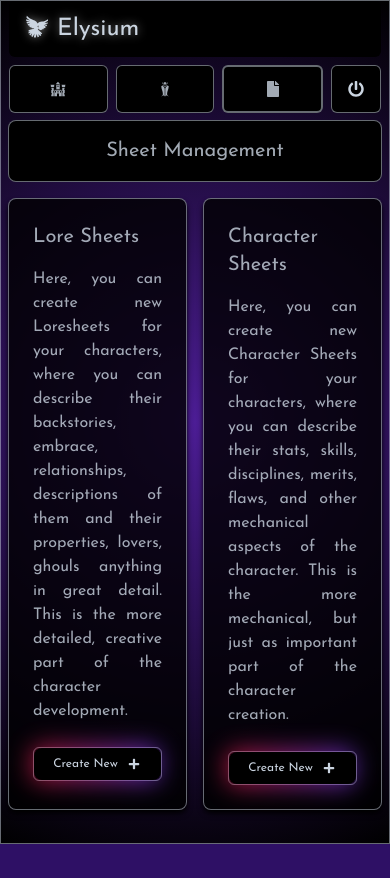
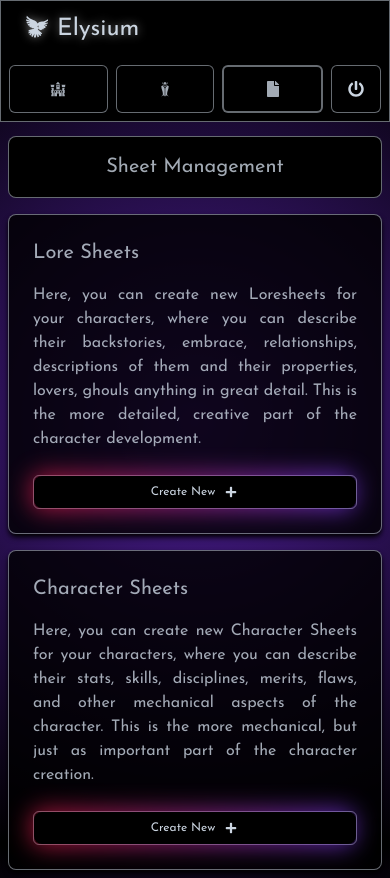
Before and after one commit to krisnemeth/Elysium, a Next.js app: page /dashboard/sheets in a window 390 px wide. Before the commit the page ends 844 px from the top, so only its background shows below. Built offline with nearby package versions, Linux system fonts and the light colour scheme.

Commit message:
fixed sheets page tiles arrangement on mobile

```diff
--- a/app/dashboard/layout.tsx
+++ b/app/dashboard/layout.tsx
@@ -7,7 +7,7 @@ export default function Layout({ children }: { children: React.ReactNode }) {
       <div className='w-full flex-none md:w-48 md:mx-2 md:my-4 bg-black shadow-md shadow-black'>
         <SideNav />
       </div>
-      <div className='flex-grow p-2 md:overflow-y-auto md:p-4 mt-28 md:mt-0'>
+      <div className='flex-grow p-2 md:overflow-y-auto md:p-4 mt-32 md:mt-0'>
         {children}
       </div>
     </div>
--- a/app/dashboard/sheets/page.tsx
+++ b/app/dashboard/sheets/page.tsx
@@ -14,7 +14,7 @@ export default function Sheets() {
         <h1 className='text-xl'>Sheet Management</h1>
       </div>
       <div className='flex flex-col items-center mt-4'>
-        <div className='grid grid-cols-12 gap-4 w-full'>
+        <div className='grid grid-cols-1 lg:grid-cols-12 gap-4 w-full'>
           <div className='flex flex-col w-full col-span-6 border border-slate-300/50 rounded-lg bg-black bg-opacity-80 shadow-md shadow-black'>
             <div className='flex flex-col p-6'>
               <h2 className='text-xl'>Lore Sheets</h2>
--- a/app/ui/dashboard/sidenav.tsx
+++ b/app/ui/dashboard/sidenav.tsx
@@ -7,7 +7,7 @@ import { GiDove } from 'react-icons/gi';
 
 export default function SideNav() {
   return (
-    <div className='z-50 fixed top-0 md:relative flex h-full w-full flex-col px-2 pb-2 xl:py-2 md:px-2 border border-slate-300/50 md:rounded-xl'>
+    <div className='z-50 fixed top-0 md:relative flex bg-black md:h-full w-full flex-col px-2 pb-2 xl:py-2 md:px-2 border border-slate-300/50 md:rounded-xl'>
       <div className='mb-2 flex items-center justify-start md:flex-col md:items-center bg-black md:justify-between p-4 h-14 md:h-16 rounded-md'>
         <Link href='/'>
           <div className='logo z-50 flex flex-row items-center drop-shadow-[0_0_0.3rem_#ffffff70] text-slate-300 md:-translate-y-1'>
```
